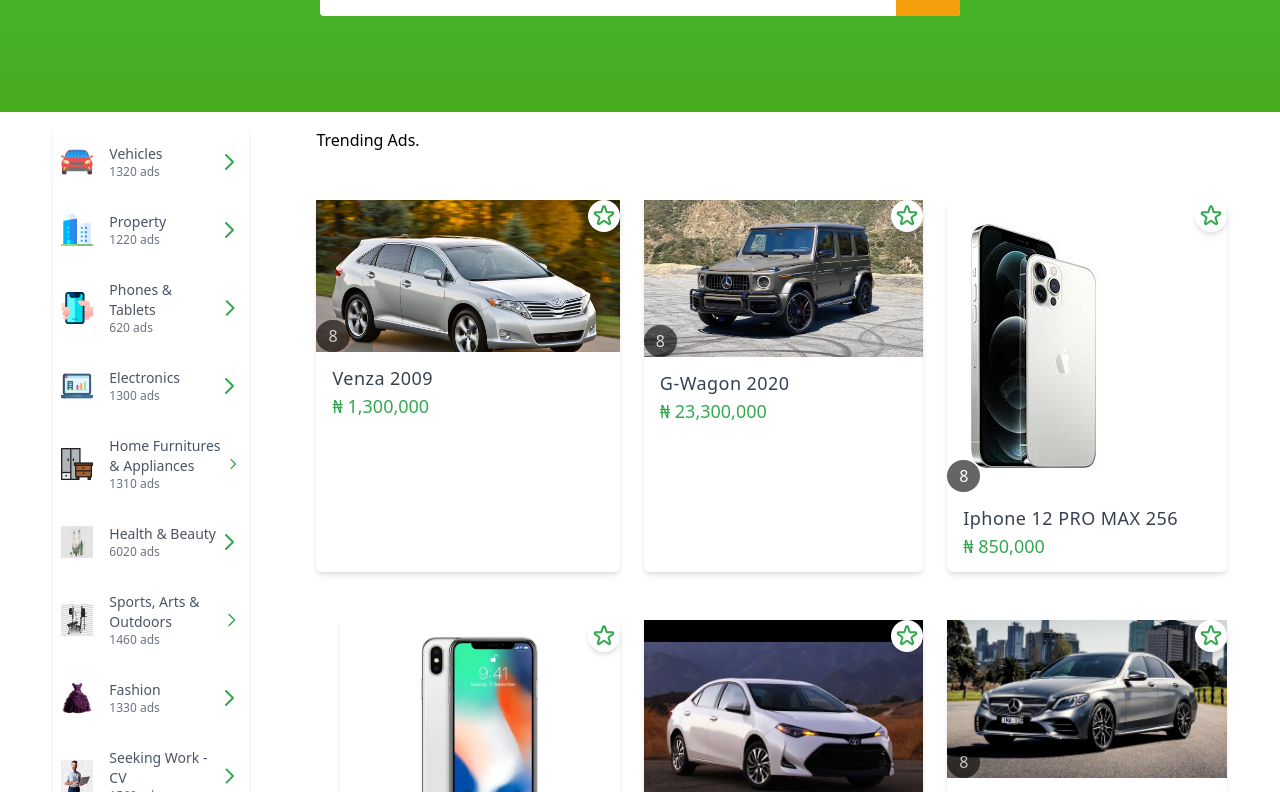
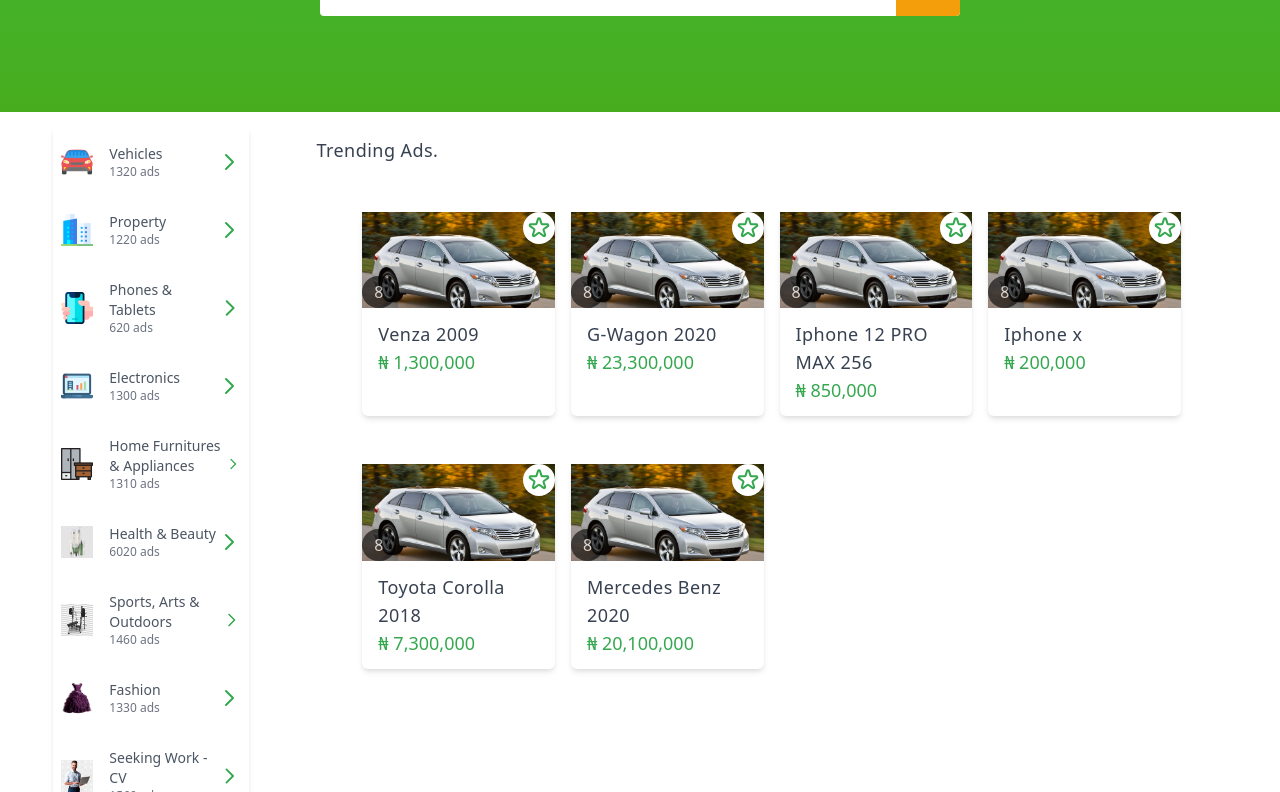
Before and after one commit to imakandiboi/tdx-redo, a Vue app: page / in a window 1280 px wide. Shown: the part 708-1500 px from the top of the page. Built offline with nearby package versions, Linux system fonts and the light colour scheme; what vue-tailwind would draw is missing.

Commit message:
fixed categories nav

```diff
--- a/src/components/home/AdsListing.vue
+++ b/src/components/home/AdsListing.vue
@@ -1,9 +1,11 @@
 <template>
   <div class="w-full">
-    <p>Trending Ads.</p>
-    <div class="mt-6 grid lg:grid-cols-3 grid-cols-2 space-x-6">
+    <p class="ml-4 lg:ml-0 mt-8 lg:mt-2 text-lg text-gray-700 tracking-wide">
+      Trending Ads.
+    </p>
+    <div class="mt-6 grid lg:grid-cols-4 grid-cols-2 w-11/12 mx-auto">
       <div
-        class="bg-white shadow-md rounded-md relative my-6 w-auto"
+        class="bg-white shadow-md rounded-md relative my-6 w-auto mx-2"
         v-for="(ad, index) in ads"
         :key="index"
       >
--- a/src/store/modules/ads.js
+++ b/src/store/modules/ads.js
@@ -12,35 +12,35 @@
         },
         {
             name: "G-Wagon 2020",
-            previewImage: 'g-wagon.webp',
+            previewImage: 'venza.jpg',
             category: 'Vehicles',
             subCategory: 'cars',
             price: "23,300,000"
         },
         {
             name: "Iphone 12 PRO MAX 256",
-            previewImage: 'iphone12.jpeg',
+            previewImage: 'venza.jpg',
             category: 'phones & tablets',
             subCategory: 'mobile phones',
             price: "850,000"
         },
         {
             name: "Iphone x",
-            previewImage: 'iphonex.webp',
+            previewImage: 'venza.jpg',
             category: 'phones & tablets',
             subCategory: 'mobile phones',
             price: "200,000"
         },
         {
             name: "Toyota Corolla 2018",
-            previewImage: 'corolla2018.jpg',
+            previewImage: 'venza.jpg',
             category: 'Vehicles',
             subCategory: 'cars',
             price: "7,300,000"
         },
         {
             name: "Mercedes Benz 2020",
-            previewImage: 'benz2020.jpg',
+            previewImage: 'venza.jpg',
             category: 'Vehicles',
             subCategory: 'cars',
             price: "20,100,000"
--- a/src/views/index.vue
+++ b/src/views/index.vue
@@ -14,7 +14,7 @@
       <!-- Categories area end-->
 
       <!-- Ads listing area -->
-      <div class="col-span-2 lg:-ml-32">
+      <div class="lg:col-span-2 lg:-ml-32">
         <AdsListing :ads="GetAds" />
       </div>
       <!-- Ads Listing area end -->
```
